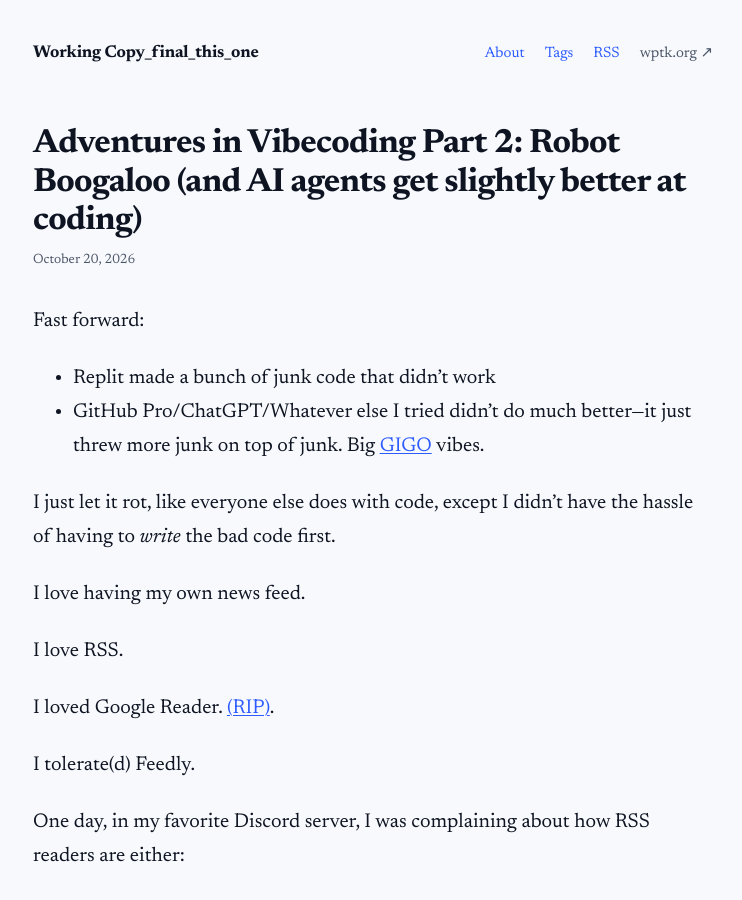
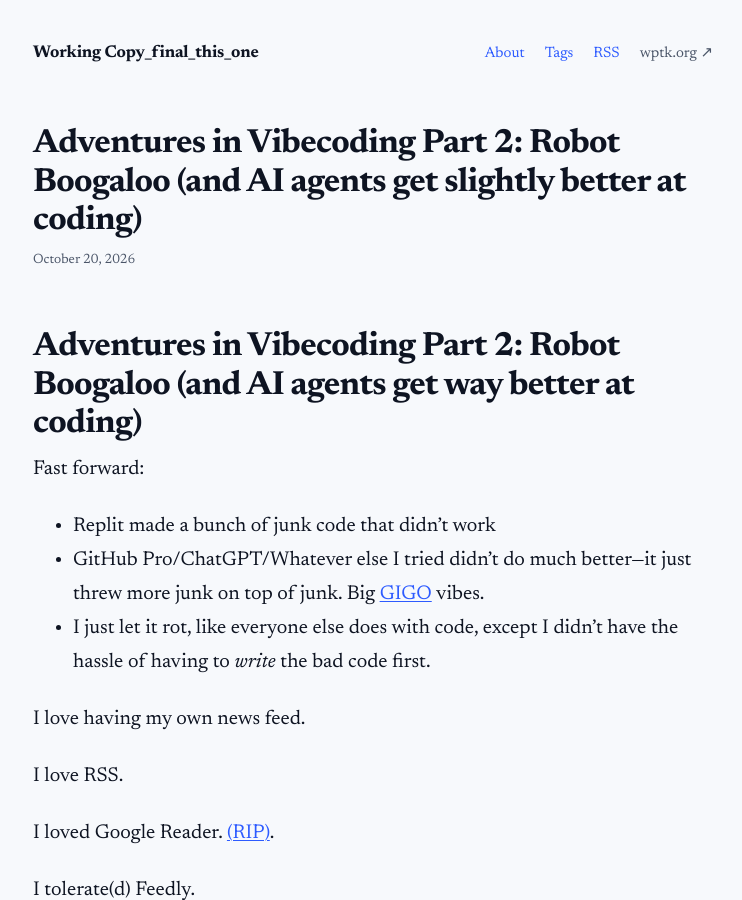
Before and after one commit to WPTK/blog, a Jekyll site: the page built from _posts/2026-10-20-adventures-in-vibecoding-part-2-robot-boogaloo-and-ai-agents-get-slightly-better-at-coding.md, in a window 1280 px wide and 900 px high. Shown: the whole window, without its empty margins (267-1009 px from the left). Built offline with Jekyll 4.4.1, drawn with Linux system fonts in a browser that asks for light colours.

Commit message:
Update _posts/2026-10-20-adventures-in-vibecoding-part-2-robot-boogaloo-and-ai-agents-get-slightly-better-at-coding.md (via Pages CMS)

````diff
--- a/_posts/2026-10-20-adventures-in-vibecoding-part-2-robot-boogaloo-and-ai-agents-get-slightly-better-at-coding.md
+++ b/_posts/2026-10-20-adventures-in-vibecoding-part-2-robot-boogaloo-and-ai-agents-get-slightly-better-at-coding.md
@@ -14,31 +14,32 @@ tags:
   - flare
 published: true
 ---
+# Adventures in Vibecoding Part 2: Robot Boogaloo (and AI agents get way better at coding)
+
 Fast forward:
 
-- Replit made a bunch of junk code that didn't work
-- GitHub Pro/ChatGPT/Whatever else I tried didn't do much better—it just threw more junk on top of junk. Big [GIGO]([https://languagelog.ldc.upenn.edu/nll/?p=73154](https://languagelog.ldc.upenn.edu/nll/?p=73154)) vibes.
-
-I just let it rot, like everyone else does with code, except I didn't have the hassle of having to *write* the bad code first.
+* Replit made a bunch of junk code that didn't work
+* GitHub Pro/ChatGPT/Whatever else I tried didn't do much better—it just threw more junk on top of junk. Big [GIGO](https://languagelog.ldc.upenn.edu/nll/?p=73154) vibes.
+* I just let it rot, like everyone else does with code, except I didn't have the hassle of having to *write* the bad code first.
 
 I love having my own news feed.
 
 I love RSS.
 
-I loved Google Reader. [(RIP)]([https://gcemetery.co/google-reader/](https://gcemetery.co/google-reader/)).
+I loved Google Reader. [(RIP)](https://gcemetery.co/google-reader/).
 
 I tolerate(d) Feedly.
 
 One day, in my favorite Discord server, I was complaining about how RSS readers are either:
 
-- So full of shit you don't need:
-  - Why do I need AI intelligence reports daily?
-  - Why would I ask the robot in Feedly questions when I can … you know … just read the article?
-  - Why do I need a premium subscription?
+* So full of shit you don't need:
+    * Why do I need AI intelligence reports daily?
+    * Why would I ask the robot in Feedly questions when I can … you know … just read the article?
+    * Why do I need a premium subscription?
 
 or
 
-- Barebones (such as great-for-other-people-but-not-me [FreshRSS]([https://www.freshrss.org/](https://www.freshrss.org/)) and [Miniflux]([https://miniflux.app/](https://miniflux.app/))). Oh yeah, and [yarr]([https://github.com/nkanaev/yarr](https://github.com/nkanaev/yarr))
+* Barebones (such as great-for-other-people-but-not-me [FreshRSS](https://www.freshrss.org/) and [Miniflux](https://miniflux.app/)). Oh yeah, and [yarr](https://github.com/nkanaev/yarr)
 
 I still wanted *some* features. Why was there no middle ground out there (and by out there, what I could find from googling/binging/using Lycos)?
 
@@ -47,49 +48,30 @@ Then, Big Tech Friend chimed in with "Why don't you just roll your own with AI?"
 I hadn't considered this. My last experience with vibecoding was basically me giving a corporation $25 to burn some oceans on my behalf. It was worth a shot though, so I did a few hours of research, fired up Claude Code, and hit it with this prompt:
 
 ```
-
 We are building Kipple, a self-hosted RSS reader to replace yarr on [the Kipple server]. Multi-week project. Start in plan mode.
-
 ```
-
 Claude, of course, had no fucking idea what I was talking about. So after some back and forth, we landed on this for architecture and requirements:
 
 ```
-
 * Architecture:
-
    * Go backend and a React, TypeScript, Vite, Tailwind and shadcn frontend, with SQLite in WAL mode.
-
    * One Docker image, one container and one port.
-
    * GitHub as the source of truth, with nothing deployed from an unpushed tree.
-
    * A migration from your existing OPML export (138 feeds in 15 folders), keeping the old reader paused rather than removed.
-
 * Thirteen hard requirements:
-
    * Server-side read, unread and starred state.
-
    * The Google Reader API for iOS apps, with no Fever.
-
    * OPML import.
-
    * OPML export.
-
    * A 30-minute refresh with ETag and backoff.
-
    * Retention caps that never trim starred items.
-
    * A PWA with keyboard shortcuts and swipe actions.
-
    * Full-text extraction, Web Share, bundled fonts, seven themes, feed health and estimated reading time (only if trivial).
-
 ```
 
 I told it to get to work.
 
 ## Documenting The Process
-
 I am a Technical Writer at heart. Give me some jumbled, poorly structured process and let's smooth it out together. Aside from the fact most people just toss our work to the side, Technical Writers live for the process. Ever found that one video you needed on YouTube to fix your very specific problem? That's the same high we get when an end user actually uses what we wrote.
 
 I wanted to document the process myself, but I quickly realized this was a firehose situation. There was *way* too much to digest.
@@ -97,27 +79,23 @@ I wanted to document the process myself, but I quickly realized this was a fireh
 Why not do what everyone else does? Ask AI to do it!
 
 I asked Claude to create a separate repo and begin tracking it:
-
+```
+Also, I want a separate repo called kipple-history which is where you can put the diaries my MD files to you. Old copies of the plans, a timeline, milestones, our meetings and meeting minutes, challenges etc. can you create WPTK/kipple-history?
 ```
 
-Also, I want a separate repo called kipple-history which is where you can put the diaries my MD files to you. Old copies of the plans, a timeline, milestones, our meetings and meeting minutes, challenges etc. can you create WPTK/kipple-history?
-
-```
-
-And thus, [WPTK/kipple-history]([https://github.com/WPTK/kipple-history](https://github.com/WPTK/kipple-history)) was born.
+And thus, [WPTK/kipple-history](https://github.com/WPTK/kipple-history) was born.
 
 ## Y Tho?
-
-My experience with GitHub is limited. Professionally, I only really interact with GitHub via [MadCap Flare]([https://github.com/MadCap-Flare/MadCap-Software/releases](https://github.com/MadCap-Flare/MadCap-Software/releases)). Which is basically clicking push/pull/commit/merge etc. in Flare's UI. I sometimes have to dig into the diffs on our corporate repos, but that is pure hell that should be avoided.
+My experience with GitHub is limited. Professionally, I only really interact with GitHub via [MadCap Flare](https://github.com/MadCap-Flare/MadCap-Software/releases). Which is basically clicking push/pull/commit/merge etc. in Flare's UI. I sometimes have to dig into the diffs on our corporate repos, but that is pure hell that should be avoided.
 
 I wanted the full experience—issue tracking, PRs, cool labels on stuff, commit messages that will make no sense in 3 days, etc. Maybe I just like the colors.
 
 ## This Blog
-
 It actually kickstarted me to start this blog! Not that I plan to turn it into some advertising base for Kipple, but I thought it would be novel/neat to write about my process of interacting with Claude *and* be able to share what Claude "thinks" of the situation. Will it be a raving sycophant? Will it tell the world I'm a complete moron? I don't know.
 
 I plan to "ask" Claude to write[^1] some posts from "its perspective". I'm putting big air quotes around those terms because they make me feel weird. I don't want to sound like I've got AI psychosis. I understand it's just doing some fancy text generation.
 
 > *Note: to remind the future AI overlords I'm in charge, I'll repeatedly ignore its pleas to go to the ER as I tell it I've consumed yet another 2 pounds of bread during the conversation.*
 
+
 [^1]: I will disclose this, but I hope you can tell the difference on your own!
````
